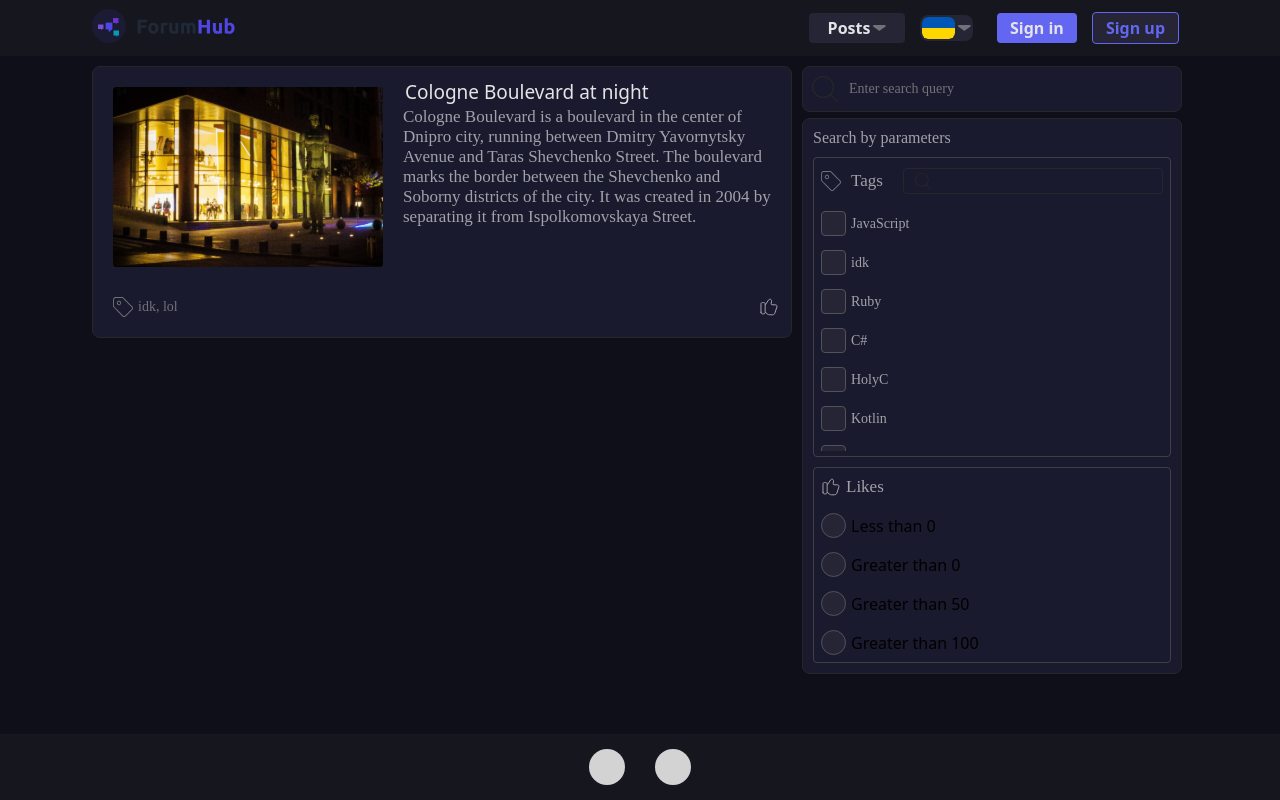
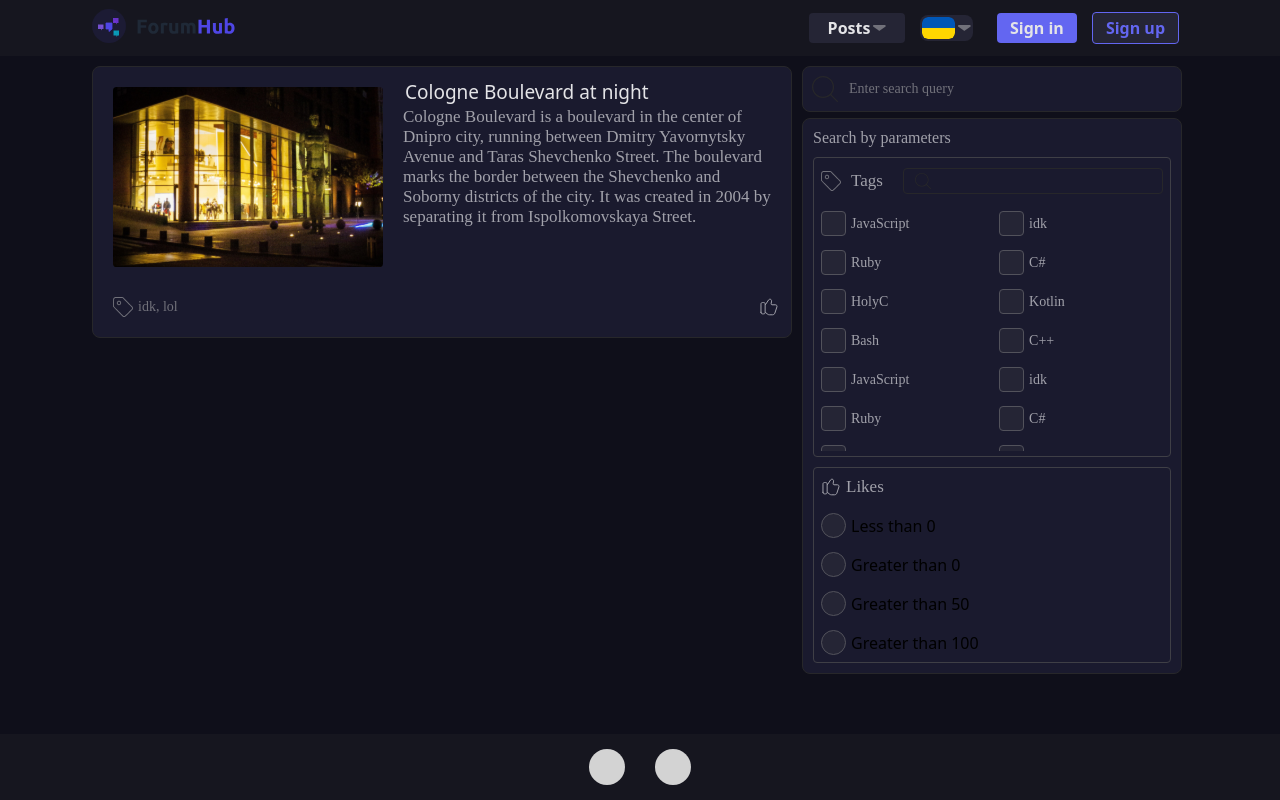
Before and after one commit to DmitriyPechenyuk0/ForumHub-Frontend, a React (Create React App) app: page / in a window 1280 px wide. Built offline with nearby package versions, Linux system fonts and the light colour scheme.

Commit message:
Use display: grid

```diff
--- a/src/components/Posts/css/postParameters.module.css
+++ b/src/components/Posts/css/postParameters.module.css
@@ -127,13 +127,15 @@
     min-width: 168.1px;
 }
 .TagsDiv{
-    display: flex;
+    /* display: flex;
     align-items: flex-start;
     align-content: flex-start;
-    gap: 10px;
     flex: 1 0 0;
     align-self: stretch;
-    flex-wrap: wrap;
+    flex-wrap: wrap; */
+    display: grid;
+    grid-template-columns: 1fr 1fr;
+    gap: 10px;
     overflow-y: auto;
 }
 .TagsDiv::-webkit-scrollbar{
```
